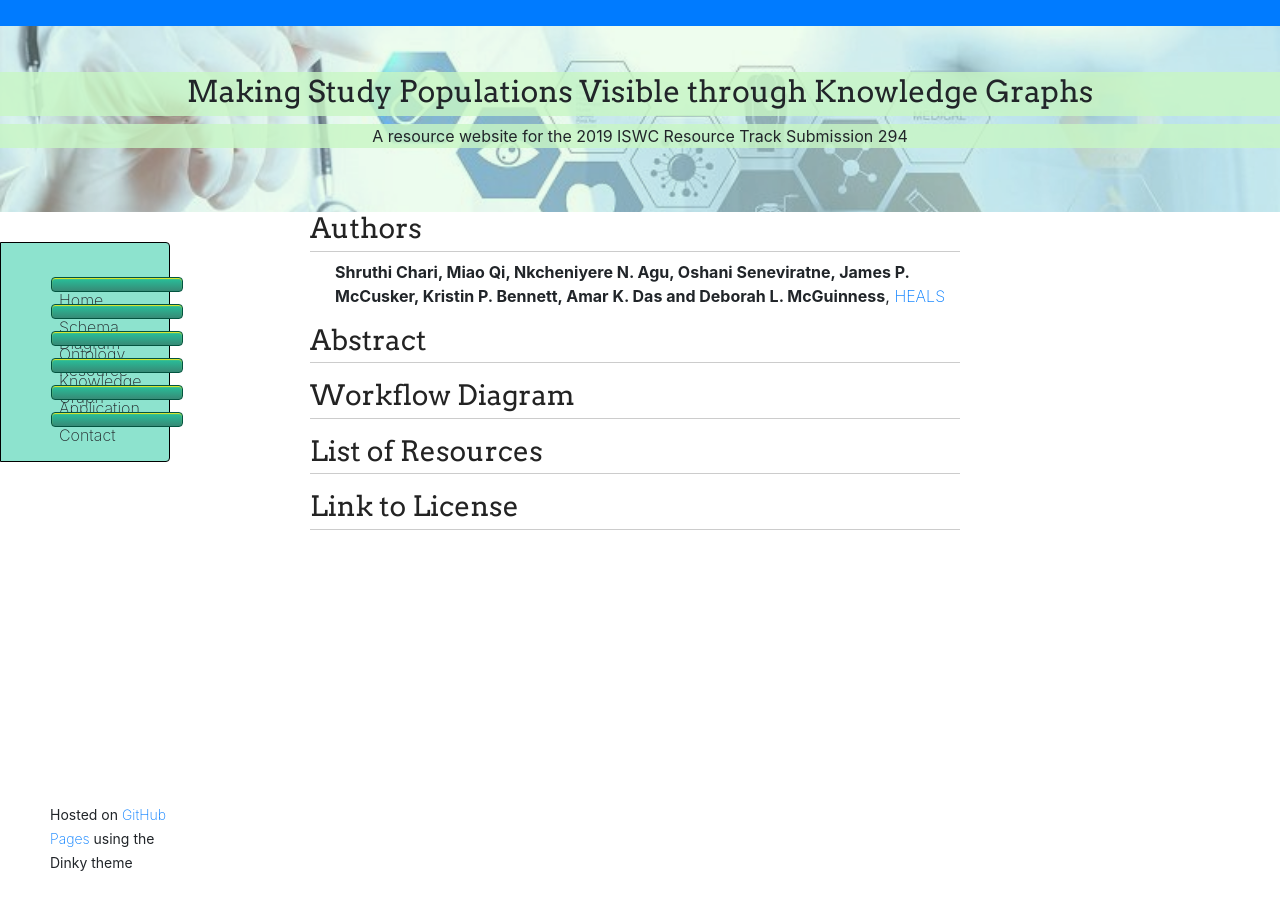
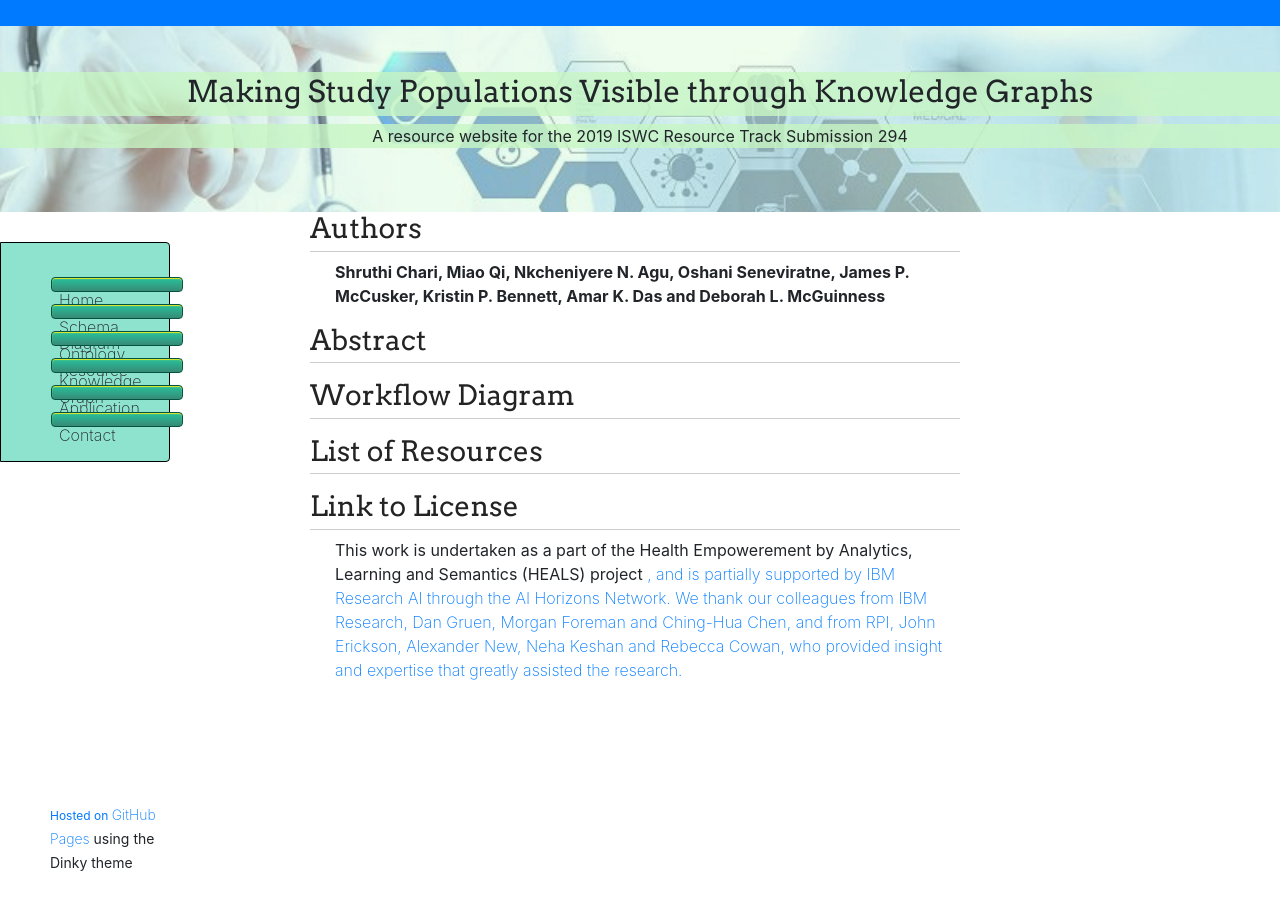
Before and after one commit to tetherless-world/study-cohort-ontology, a Jekyll site: the page built from index.md, in a window 1280 px wide. Built offline with Jekyll 4.4.1, drawn with Linux system fonts in a browser that asks for light colours; nearby versions of some CDN libraries; our own code applies the rules of GitHub Pages for plain Markdown files; library files that are not in the unit come from our copies.

Commit message:
Update index.md

```diff
--- a/index.md
+++ b/index.md
@@ -37,5 +37,11 @@
 <h3>Link to License </h3>
 <ul>
 
+ <article class="mb-5">
+<content>
+ <p>This work is undertaken as a part of the Health Empowerement by Analytics, Learning and Semantics (HEALS) project <a href="https://science.rpi.edu/biology/news/ibm-and-rensselaer-team-research-chronic-diseases-cognitive-computing"/>, and is  partially supported by IBM Research AI through the AI Horizons Network. We thank our colleagues from IBM Research, Dan Gruen, Morgan Foreman and Ching-Hua Chen, and from RPI, John Erickson, Alexander New, Neha Keshan and Rebecca Cowan, who provided insight and expertise that greatly assisted the research.</p>
+<ul>
+
+
  </ul>
  </content>
```
Also changed, not shown: other parts of index.md (+1 -1 lines).
